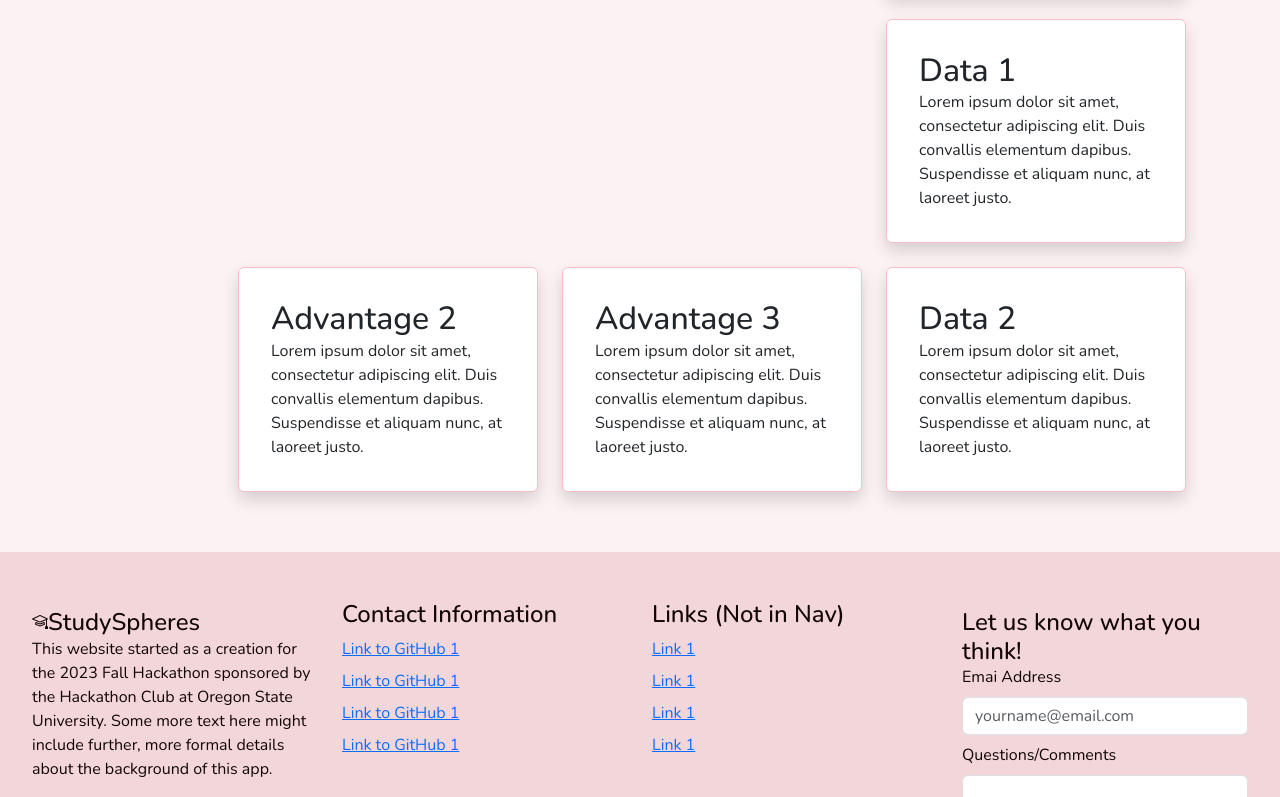
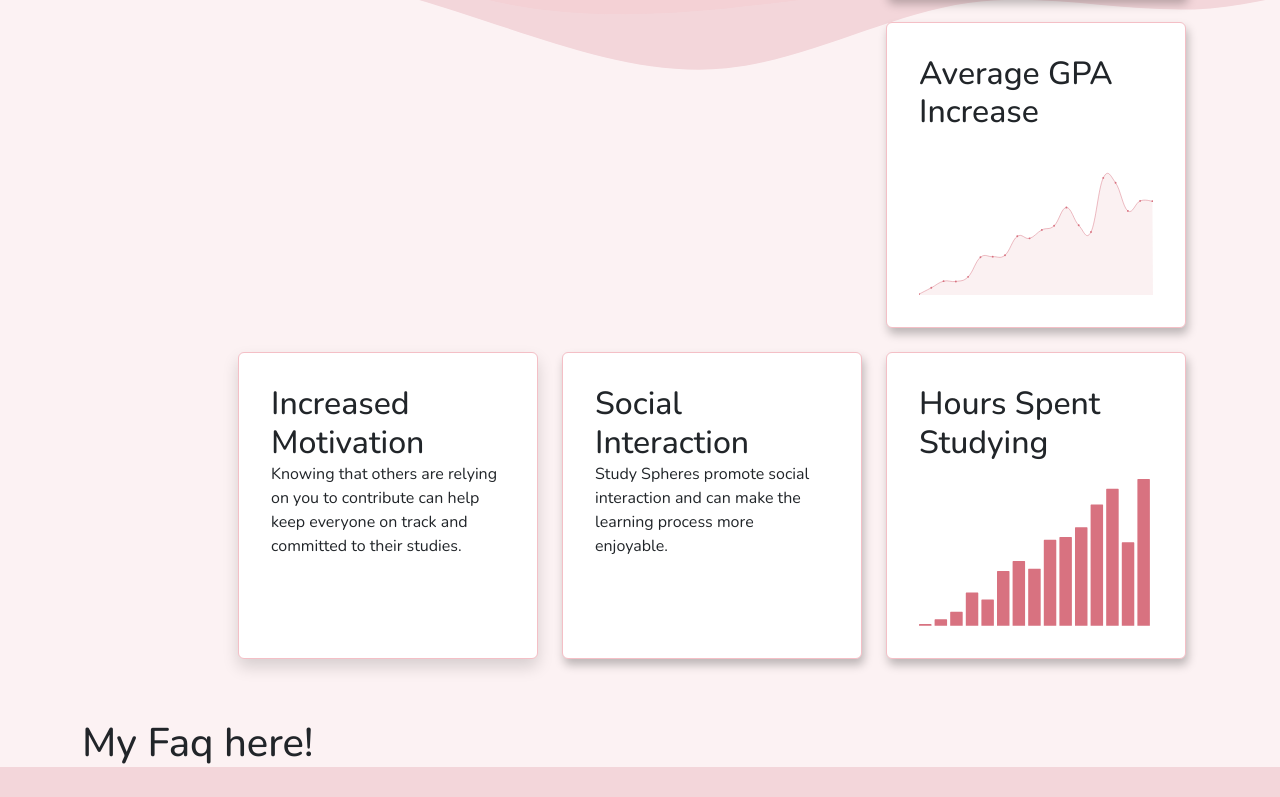
Before and after one commit to guycdev/ClassCircles, a React (Vite) app in the folder frontend/: page / in a window 1280 px wide. Shown: the part 363-1160 px from the top of the page. Built offline with nearby package versions, Linux system fonts and the light colour scheme.

Commit message:
Added text to about and footer

```diff
--- a/frontend/src/pages/home/About/About.jsx
+++ b/frontend/src/pages/home/About/About.jsx
@@ -1,4 +1,7 @@
 import Button from "../../../components/Button";
+import { ReactSVG } from "react-svg";
+import lineGraph from "../../../assets/data/line-graph.svg";
+import barGraph from "../../../assets/data/bar-graph.svg";
 import styles from "./About.module.css";
 
 function About() {
@@ -17,48 +20,37 @@ function About() {
           <Button content="Find a group" style="primaryBtn" />
         </div>
 
-        <article className={`card col-lg shadow ${styles.aboutCards}`}>
-          <h2>Advantage 1</h2>
+        <article className={`card col-lg ${styles.aboutCards}`}>
+          <h2>Enhanced learning</h2>
           <p>
-            Lorem ipsum dolor sit amet, consectetur adipiscing elit. Duis
-            convallis elementum dapibus. Suspendisse et aliquam nunc, at laoreet
-            justo.
+            Working with a Study Sphere allows students to explain concepts to
+            each other and discuss complex topics.
           </p>
         </article>
-        <div className={`col-lg card col-lg shadow ${styles.aboutCards}`}>
-          <h2>Data 1</h2>
-          <p>
-            Lorem ipsum dolor sit amet, consectetur adipiscing elit. Duis
-            convallis elementum dapibus. Suspendisse et aliquam nunc, at laoreet
-            justo.
-          </p>
+        <div className={`col-lg card col-lg ${styles.aboutCards}`}>
+          <h2>Average GPA Increase</h2>
+          <ReactSVG src={lineGraph} />
         </div>
       </div>
       <div className="row justify-content-lg-end justify-content-sm-center">
         <div className={`col-lg card shadow ${styles.aboutCards}`}>
-          <h2>Advantage 2</h2>
+          <h2>Increased Motivation</h2>
           <p>
-            Lorem ipsum dolor sit amet, consectetur adipiscing elit. Duis
-            convallis elementum dapibus. Suspendisse et aliquam nunc, at laoreet
-            justo.
+            Knowing that others are relying on you to contribute can help keep
+            everyone on track and committed to their studies.
           </p>
         </div>
 
-        <div className={`col-lg card shadow ${styles.aboutCards}`}>
-          <h2>Advantage 3</h2>
+        <div className={`col-lg card ${styles.aboutCards}`}>
+          <h2>Social Interaction</h2>
           <p>
-            Lorem ipsum dolor sit amet, consectetur adipiscing elit. Duis
-            convallis elementum dapibus. Suspendisse et aliquam nunc, at laoreet
-            justo.
+            Study Spheres promote social interaction and can make the learning
+            process more enjoyable.
           </p>
         </div>
-        <div className={`col-lg card shadow ${styles.aboutCards}`}>
-          <h2>Data 2</h2>
-          <p>
-            Lorem ipsum dolor sit amet, consectetur adipiscing elit. Duis
-            convallis elementum dapibus. Suspendisse et aliquam nunc, at laoreet
-            justo.
-          </p>
+        <div className={`col-lg card ${styles.aboutCards}`}>
+          <h2>Hours Spent Studying</h2>
+          <ReactSVG src={barGraph} />
         </div>
       </div>
     </section>
--- a/frontend/src/pages/home/About/About.module.css
+++ b/frontend/src/pages/home/About/About.module.css
@@ -3,5 +3,6 @@
   padding: 32px;
   min-width: 300px;
   max-width: 300px;
+  box-shadow: var(--box-shadow);
   border-color: var(--accent);
 }
--- /dev/null
+++ b/frontend/src/pages/home/Faq/Faq.jsx
@@ -0,0 +1,5 @@
+function Faq() {
+  return <h1>My Faq here!</h1>;
+}
+
+export default Faq;
--- a/frontend/src/pages/home/Home.jsx
+++ b/frontend/src/pages/home/Home.jsx
@@ -1,9 +1,11 @@
 import React from "react";
 import About from "./About/About";
+import Faq from "./Faq/Faq";
 export default function Home() {
   return (
     <>
       <About />
+      <Faq />
     </>
   );
 }
--- a/frontend/src/templates/footer/ContactForm.jsx
+++ b/frontend/src/templates/footer/ContactForm.jsx
@@ -5,7 +5,7 @@ function ContactForm() {
     <>
       <form>
         <div className="form-group">
-          <label htmlFor="email">Emai Address</label>
+          <label htmlFor="email">Email Address</label>
           <input
             type="email"
             id="email"
--- a/frontend/src/templates/footer/Footer.jsx
+++ b/frontend/src/templates/footer/Footer.jsx
@@ -8,11 +8,11 @@ export default function Footer() {
     <footer className={`row ${styles.footer}`}>
       <div className={`col-lg col-5 py-2 ${styles.col}`}>
         <Logo />
-        <p>
-          This website started as a creation for the 2023 Fall Hackathon
-          sponsored by the Hackathon Club at Oregon State University. Some more
-          text here might include further, more formal details about the
-          background of this app.
+        <p className="mt-2">
+          Welcome to StudySpheres, your gateway to successful collaboration and
+          academic excellence. We're here to help you find like-minded peers and
+          create study groups that work for you. With StudySpheres, you can
+          connect, learn, and excel together.
         </p>
       </div>
 
@@ -28,25 +28,22 @@ export default function Footer() {
           <li className={styles.listItem}>
             <a href="#">Link to GitHub 1</a>
           </li>
-          <li className={styles.listItem}>
-            <a href="#">Link to GitHub 1</a>
-          </li>
         </ul>
       </div>
       <div className={`col-lg py-2${styles.col}`}>
-        <h2 className={styles.header}>Links (Not in Nav)</h2>
+        <h2 className={styles.header}>Sitemap</h2>
         <ul className={styles.list}>
           <li className={styles.listItem}>
-            <a href="#">Link 1</a>
+            <a href="#">Home</a>
           </li>
           <li className={styles.listItem}>
-            <a href="#">Link 1</a>
+            <a href="#">User Dashboard</a>
           </li>
           <li className={styles.listItem}>
-            <a href="#">Link 1</a>
+            <a href="#">Groups</a>
           </li>
           <li className={styles.listItem}>
-            <a href="#">Link 1</a>
+            <a href="#">Schools</a>
           </li>
         </ul>
       </div>
```
Also changed, not shown: frontend/src/assets/data/bar-graph.svg (added), frontend/src/assets/data/line-graph.svg (added), frontend/src/pages/home/Faq/Faq.module.css (added).
